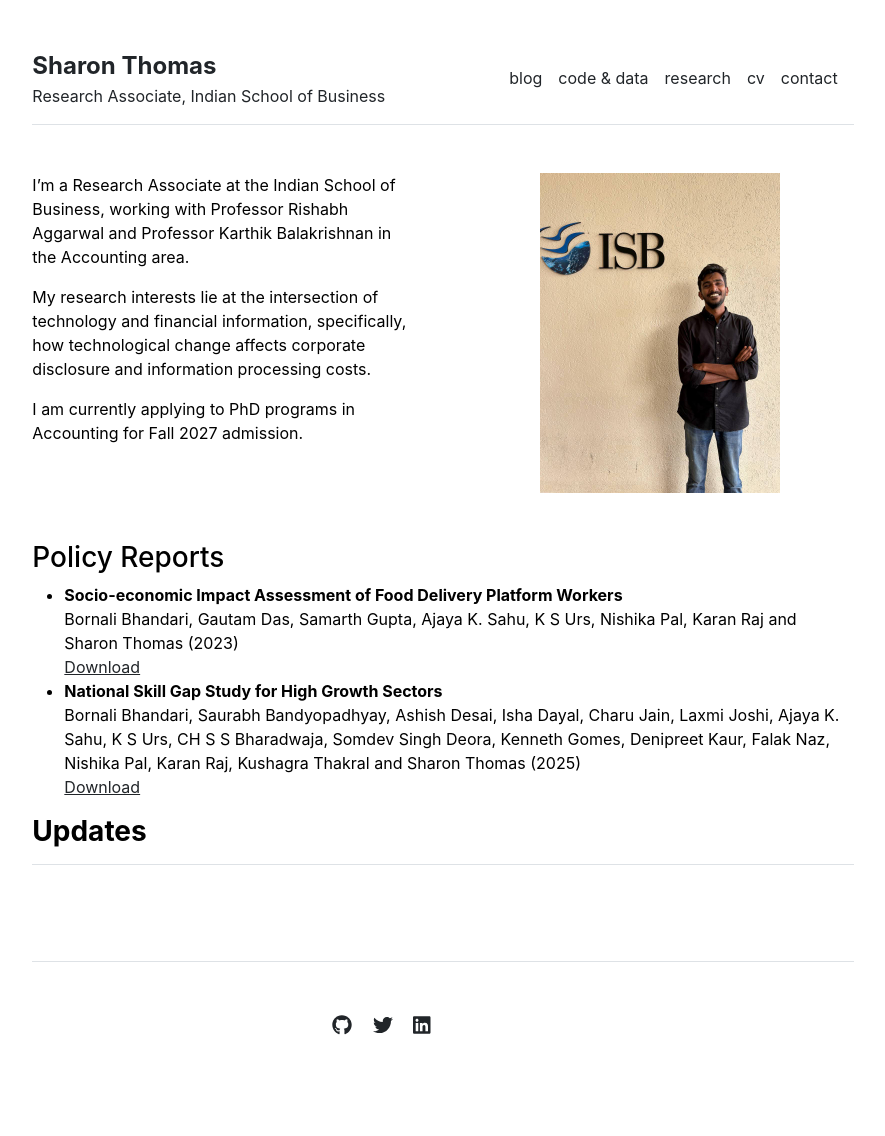
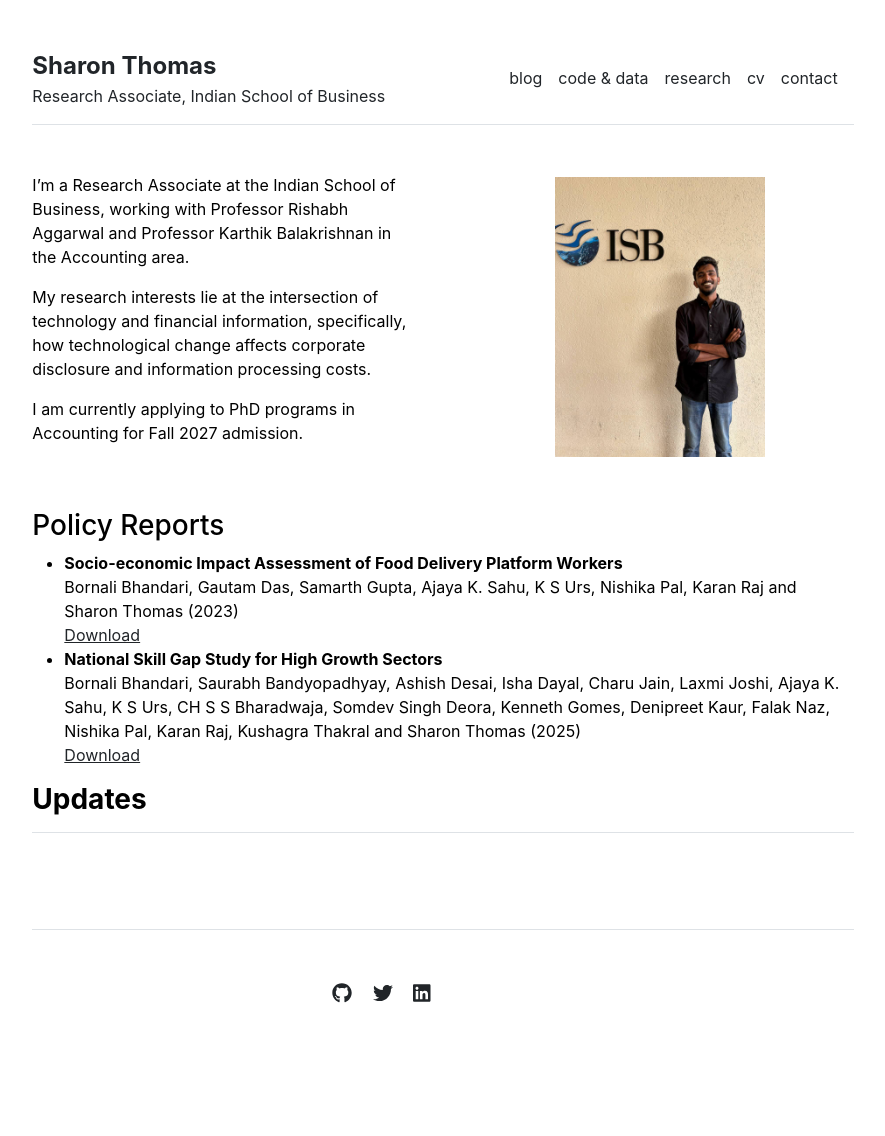
Before and after one commit to sharonsthomas/sharonsthomas.github.io, a Jekyll site: the page built from index.md, in a window 1280 px wide. Shown: the whole page, without its empty margins (197-1082 px from the left). Built offline with Jekyll 4.4.1, drawn with Linux system fonts in a browser that asks for light colours; after the commit the page ends 1104 px from its top, so only the background shows below that.

Commit message:
Reduce image height for better text alignment Co-Authored-By: Claude Haiku 4.5 <noreply@anthropic.com>

```diff
--- a/_sass/main.scss
+++ b/_sass/main.scss
@@ -15,7 +15,7 @@ body a {
 
 .home-photo {
   width: 100%;
-  max-height: 320px;
+  max-height: 280px;
   object-fit: contain;
 }
 
```
